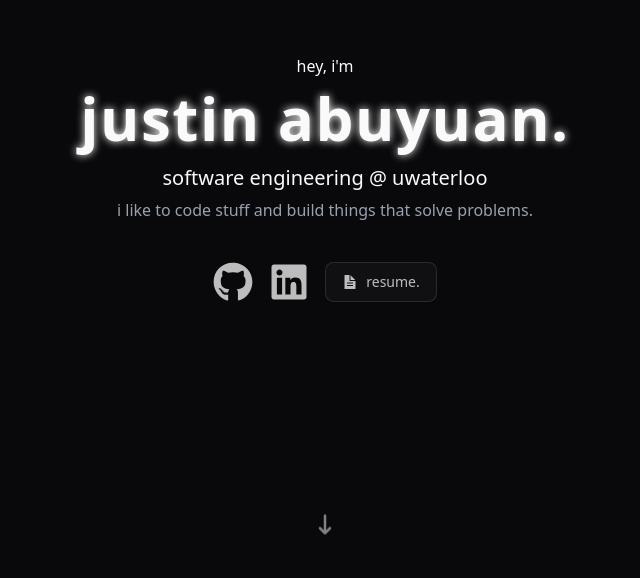
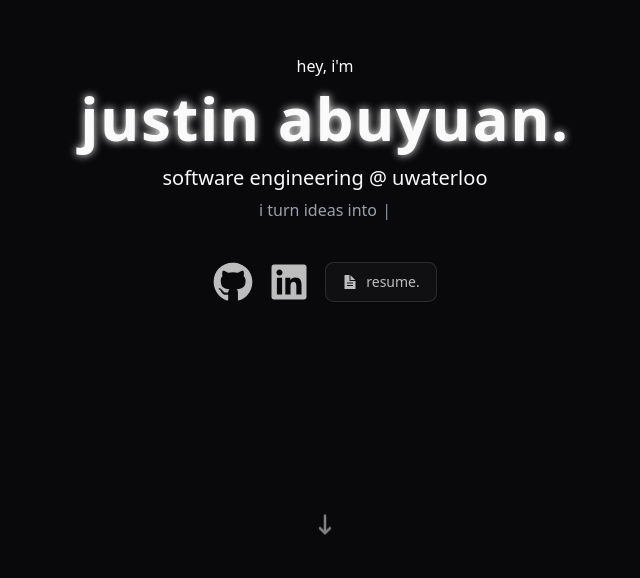
Before and after one commit to jasooh/portfolio-v.3-scn, a Next.js app: page / in a window 1280 px wide. Shown: the part 222-800 px from the top of the page, without its empty margins (315-955 px from the left). Built offline with nearby package versions, Linux system fonts and the light colour scheme.

Commit message:
typed text

```diff
--- /dev/null
+++ b/components/TypedText.tsx
@@ -0,0 +1,19 @@
+// TypedText.tsx
+// renders a typing effect used in the main home page hero.
+'use client'
+
+import Typewriter from "typewriter-effect";
+
+export default function TypedText({ words, className }: { words: string[], className?: string }) {
+    return <div className={className}>
+        <Typewriter
+            options={{
+                strings: words,
+                autoStart: true,
+                loop: true,
+                delay: 15,
+                deleteSpeed: 50,
+            }}
+        />
+    </div>
+}
--- a/components/sections/HeroSection.tsx
+++ b/components/sections/HeroSection.tsx
@@ -6,6 +6,8 @@ import {Button} from "@/components/ui/button";
 import {IoDocumentTextSharp} from "react-icons/io5";
 import {FaArrowDownLong} from "react-icons/fa6";
 import React from "react";
+import TypedText from "@/components/TypedText";
+import { HERO_TEXT } from "@/lib/constants";
 
 export default function HeroSection() {
     return (
@@ -18,7 +20,9 @@ export default function HeroSection() {
                         <span className="relative z-10">justin abuyuan.</span>
                     </h1>
                     <h2 className="text-xl leading-10">software engineering @ uwaterloo</h2>
-                    <p className="text-gray-400">i like to code stuff and build things that solve problems.</p>
+                    <TypedText
+                        className="text-gray-400"
+                        words={HERO_TEXT} />
                 </header>
 
                 {/* social buttons */}
--- /dev/null
+++ b/lib/constants.ts
@@ -0,0 +1,15 @@
+// constants.ts
+// any data that isn't covered by the cms will be placed here.
+
+export const HERO_TEXT = [
+    "i like to code stuff and build things for the internet.",
+    "i turn ideas into pixels and apis.",
+    "i build fast frontends and reliable backends.",
+    "i design systems that scale without drama.",
+    "i ship features and learn from the logs.",
+    "i automate the boring so i can build the fun.",
+    "i push to prod on purpose.",
+    "i connect ui to ai without the hype.",
+    "i make databases behave and interfaces shine.",
+    "i optimize queries before the coffee kicks in.",
+]
--- a/package.json
+++ b/package.json
@@ -22,7 +22,8 @@
     "react-fast-marquee": "^1.6.5",
     "react-github-calendar": "^4.5.7",
     "react-icons": "^5.5.0",
-    "tailwind-merge": "^3.3.0"
+    "tailwind-merge": "^3.3.0",
+    "typewriter-effect": "^2.22.0"
   },
   "devDependencies": {
     "@eslint/eslintrc": "^3",
```
Also changed, not shown: 1 other file (tests, documents, lock files or other folders).
